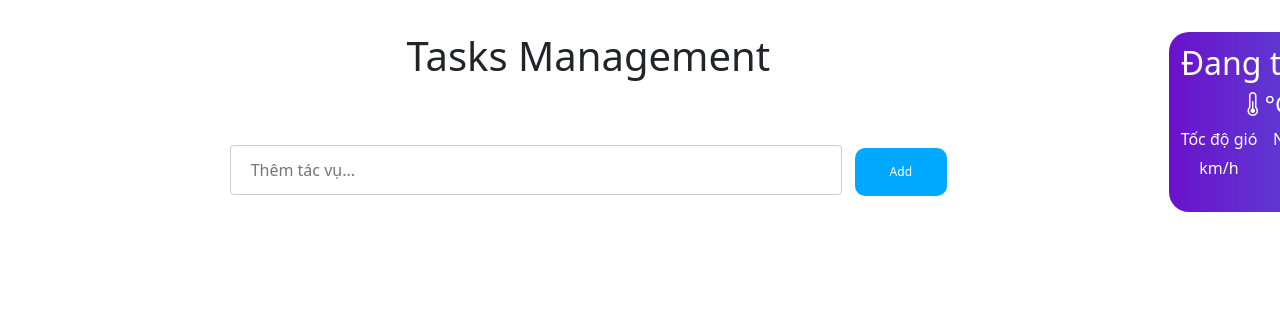
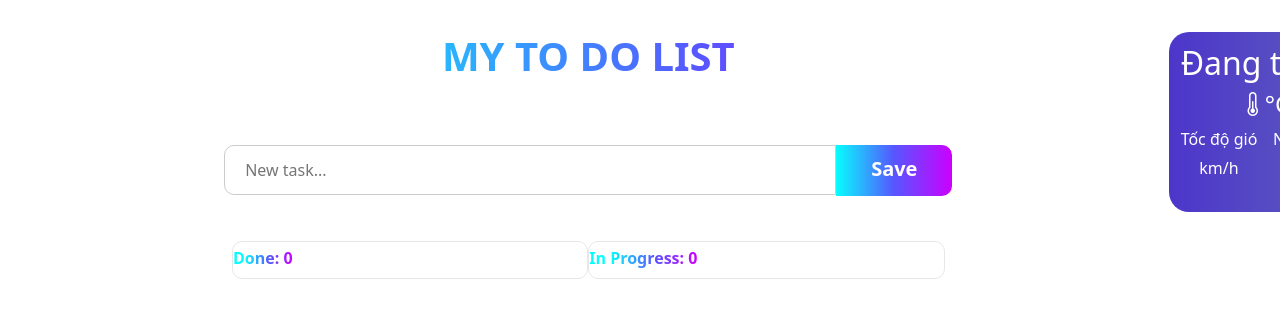
Before and after one commit to Mon613/To-do-list-app-V2, a React (Vite) app: page / in a window 1280 px wide. Shown: the top 318 px of the page. Built offline with nearby package versions, Linux system fonts and the light colour scheme; no server answers.

Commit message:
Update project

```diff
--- a/src/App.css
+++ b/src/App.css
@@ -1,6 +1,8 @@
+
 #root {
   max-width: 1280px;
   margin: 0 auto;
   padding: 2rem;
   text-align: center;
+
 }
--- a/src/App.tsx
+++ b/src/App.tsx
@@ -9,9 +9,6 @@ import TodoListApp from './toDoList/toDoList'
 import MyWeather from './weather/MyWeather'
 // import WeatherWidget from './weather/blabla'
 function App() {
-  useEffect(() => {
-    console.log(navigator);
-}, []);
   return (
     <div className='row'>
       <div className='tasks col-md-11 col-sm-11'>
--- a/src/toDoList/toDoList.css
+++ b/src/toDoList/toDoList.css
@@ -1,3 +1,10 @@
+
+.text {
+    background: linear-gradient(to right,#07FDFD 20%, #5756FF, #CC00FF);
+    background-clip: text;
+    color: transparent;
+    font-weight: bold;
+}
 .taskInput {
     text-align: center;
     margin-top: 65px;
@@ -13,28 +20,41 @@ input {
     width: 55%;
     padding: 12px 20px;
     border: 1px solid #ccc;
-    border-radius: 4px;
+    border-radius: 10px 0 0 10px;
     box-sizing: border-box;
 }
 
 .customBtn {
     display: inline-block;
-    padding: 15px 35px;
-    font-size: 12px;
-    margin-left: 13px;
-    cursor: pointer;
+    padding: 12px 35px;
+    font-size: 20px;
     text-align: center;
     text-decoration: none;
     outline: none;
     color: #fff;
-    background-color: #00A9FF;
+    background: linear-gradient(to right,#07FDFD, #5756FF, #CC00FF);
     border: none;
+    border-radius:0 10px 10px 0;
+    padding-top: 9px;
+    font-weight: bold;
+}
+.taskStatus{
+    display: flex;
+    justify-content: space-around;
+    margin: 5px 200px 10px;
+
+}
+.taskStatusItem{
+    height: 38px;
+    width: 50%;
+    border: 1px solid #D9D9D99D;
     border-radius: 10px;
+    display: flex;
+    align-items: center;
 }
-
 .taskList {
-    width: 58%;
-    margin: 0 auto;
+    width: 67%;
+    margin: 32px 0 31px 169px;
 }
 
 .content {
@@ -43,20 +63,19 @@ input {
 
 .taskItem {
     padding: 10px;
-    border-bottom: 1px solid #ddd;
-    /* Đường kẻ ngăn cách */
+    border: 1px solid #D9D9D99D;
+    border-radius: 10px;
     display: flex;
     align-items: center;
     justify-content: center;
+    margin-bottom: 10px;
+}
+.icon{
+    margin-left: 20px;
 }
 
-.taskItem:last-child {
-    border-bottom: none;
-    /* Bỏ đường kẻ ở task cuối cùng */
-}
 
 span {
     flex: 1;
-    /*phần text chiếm hết khoảng trống*/
 
 }
--- a/src/toDoList/toDoList.tsx
+++ b/src/toDoList/toDoList.tsx
@@ -52,9 +52,11 @@ const TodoListApp = () => {
             )
         )
     }
+    const completedTask = tasks.filter(task => task.completed).length;
+    const progressTask = tasks.length - completedTask;
     const renderTask = (task: Task) => {
         return (
-            <li key="task.id" className="taskItem">
+            <li key={task.id} className="taskItem">
                 {
                     editingId === task.id ? (
                         <input type="text" value={editingText}
@@ -65,27 +67,34 @@ const TodoListApp = () => {
                     ) : (
                         <span
                             className={task.completed ? "completed" : ""}
-                            onClick={() => editTask(task.id, task.text)}
-                            style={{ textDecoration: task.completed ? "line-through" : "none" }}
+
+                            style={{ textDecoration: task.completed ? "line-through" : "none", color:task.completed ? "gray":"black"}}
                         >
                             {task.text}</span>
                     )}
-                <button className="customBtn" onClick={() => statusTask(task.id)}>{task.completed ? "Undo" : "Done"}</button>
-                <button className="customBtn" onClick={() => deleteTask(task.id)}><i className="bi bi-trash"></i></button>
+
+                <i onClick={() => deleteTask(task.id)} className="bi bi-trash icon" style={{color:"red"}}></i>
+                <i onClick={() => editTask(task.id, task.text)} className="bi bi-pencil-square icon"  style={{color:"#FFB800"}}/>
+                <i onClick={() => statusTask(task.id)} className="bi bi-check2-circle icon" style={{color:"#05FF00"}}/>
 
             </li>
         )
     }
     return (
         <>
-            <div>
-                <h1>Tasks Management</h1>
+            <div >
+                <h1 className="text">MY TO DO LIST</h1>
             </div>
+
             <div className="taskInput">
-                <input type="text" id="taskName" value={newTask} onChange={(e) => setNewTask(e.target.value)} onKeyDown={(e) => e.key === "Enter" && addTask()} placeholder="Thêm tác vụ..." />
-                <button className="customBtn" onClick={addTask} >Add</button>
+                <input type="text" id="taskName" value={newTask} onChange={(e) => setNewTask(e.target.value)} onKeyDown={(e) => e.key === "Enter" && addTask()} placeholder="New task..." />
+                <button className="customBtn" onClick={addTask} >Save</button>
             </div>
             <div className="content">
+            <div className="taskStatus">
+                <div className="taskStatusItem"><p className="text" >Done: {completedTask}</p></div>
+                <div className="taskStatusItem"><p className="text">In Progress: {progressTask}</p></div>
+            </div>
                 <ul className='taskList'>
                     {tasks.map(renderTask)}
                 </ul>
--- a/src/weather/MyWeather.css
+++ b/src/weather/MyWeather.css
@@ -2,7 +2,7 @@
     height: 180px;
     width: 375px;
     border-radius: 20px;
-    background: linear-gradient(to left, #4a90e2, #6a11cb);
+    background: linear-gradient(to right, #4C36CB, #7185AC);
     color: white;
     padding: 12px;
 }
--- a/src/weather/MyWeather.tsx
+++ b/src/weather/MyWeather.tsx
@@ -3,6 +3,7 @@ import './MyWeather.css'
 import UserLocation from "./UserLocation";
 import { WeatherMe } from "./WeatherMe";
 import axios from "axios";
+
 
 export const MyWeather = () => {
     const location = UserLocation();
@@ -27,7 +28,7 @@ export const MyWeather = () => {
 
             console.log(now);
             setWeather({
-                temperature: api.data.hourly.temperature_2m[now-1],
+                temperature:Math.round( api.data.hourly.temperature_2m[now]),
                 humidity: api.data.hourly.relative_humidity_2m[0],
                 windSpeed: api.data.hourly.wind_speed_10m[0],
                 maxTemperature: api.data.daily.temperature_2m_max[0],
@@ -53,7 +54,7 @@ export const MyWeather = () => {
     return (
         <>
             <div className="myWeather">
-                <div className="location"><h2>{locationUser}</h2></div>
+                <div className="location"><h2>{locationUser} </h2><i className="bi bi-send-fill"/></div>
                 <div className="temperature"><h4><i className="bi bi-thermometer-half"/>{weather?.temperature}°C</h4></div>
                 <div className="weatherDetail">
                     <div className="windSpeed">
```
